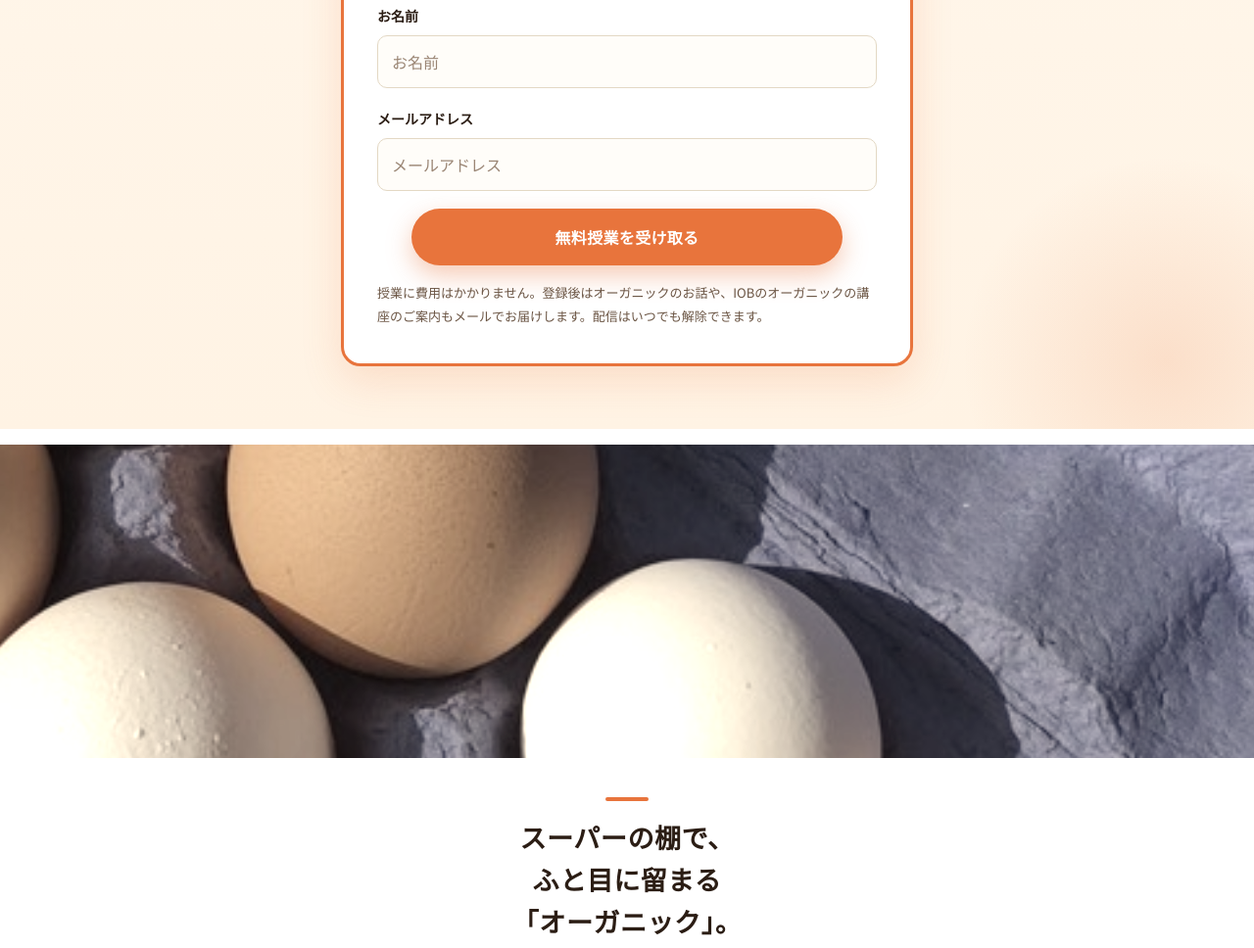
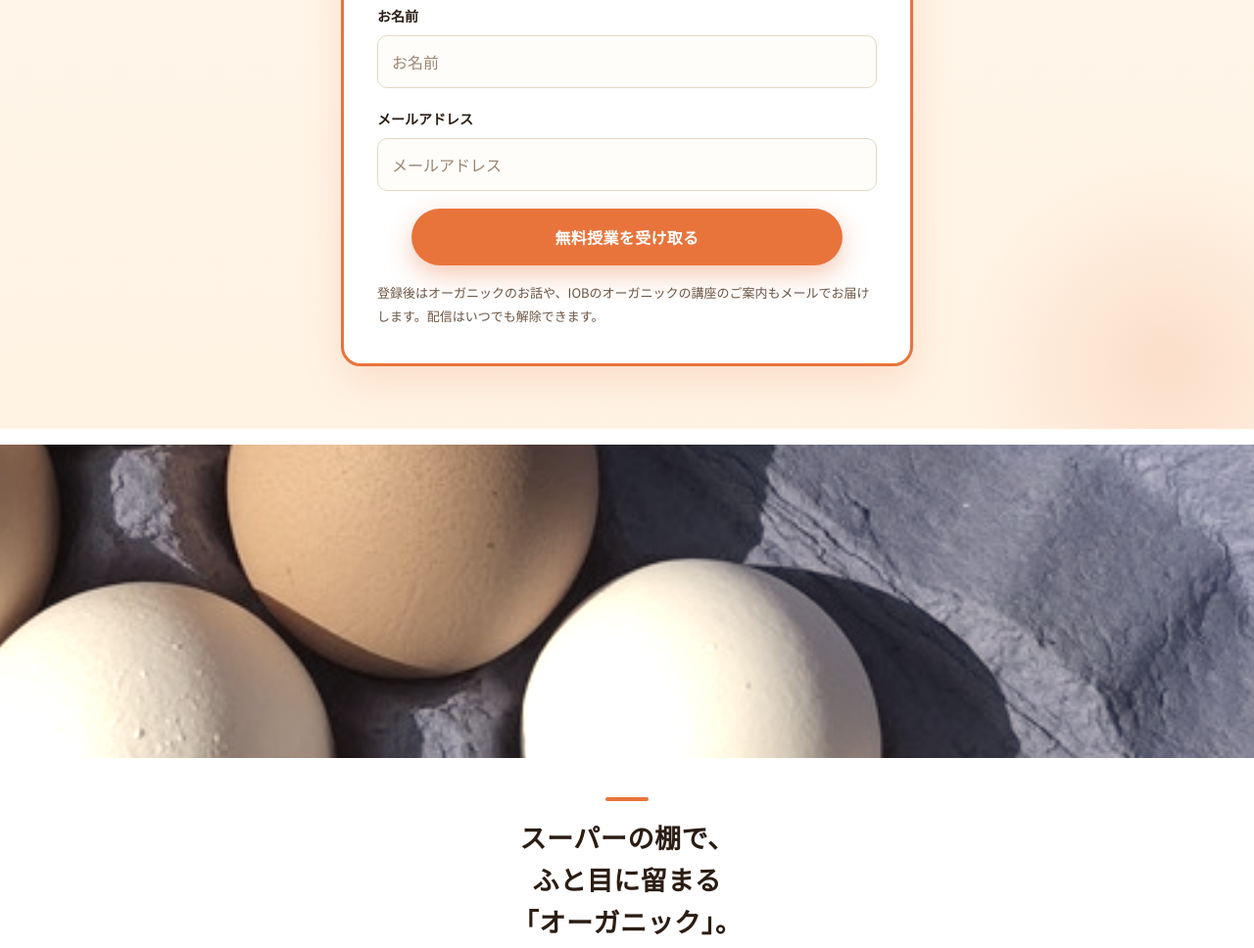
Before and after one commit to IOBSchool/organiclove, a plain HTML site: page organic-life/v3/index.html in a window 1280 px wide. Shown: the part 949-1917 px from the top of the page at 98% size. Drawn offline with Linux system fonts and the light colour scheme; no server answers.

Commit message:
organic-life/v3: フォーム下の「授業に費用はかかりません。」を削除（2か所）
Co-Authored-By: Claude Sonnet 5.5 <noreply@anthropic.com>

```diff
--- a/organic-life/v3/index.html
+++ b/organic-life/v3/index.html
@@ -265,7 +265,7 @@ ul.chips.big p{font-size:15.5px !important}
         <button class="btn" type="submit" id="submit-fv" data-cta="fv">無料授業を受け取る</button>
         <div class="err" role="alert"></div>
       </form>
-      <p class="fineprint">授業に費用はかかりません。登録後はオーガニックのお話や、IOBのオーガニックの講座のご案内もメールでお届けします。配信はいつでも解除できます。</p>
+      <p class="fineprint">登録後はオーガニックのお話や、IOBのオーガニックの講座のご案内もメールでお届けします。配信はいつでも解除できます。</p>
     </div>
   </div>
 </header>
@@ -421,7 +421,7 @@ ul.chips.big p{font-size:15.5px !important}
         <button class="btn" type="submit" id="submit-last" data-cta="last">無料授業を受け取る</button>
         <div class="err" role="alert"></div>
       </form>
-      <p class="fineprint">授業に費用はかかりません。登録後はオーガニックのお話や、IOBのオーガニックの講座のご案内もメールでお届けします。配信はいつでも解除できます。</p>
+      <p class="fineprint">登録後はオーガニックのお話や、IOBのオーガニックの講座のご案内もメールでお届けします。配信はいつでも解除できます。</p>
     </div>
   </div>
 </section>
```
